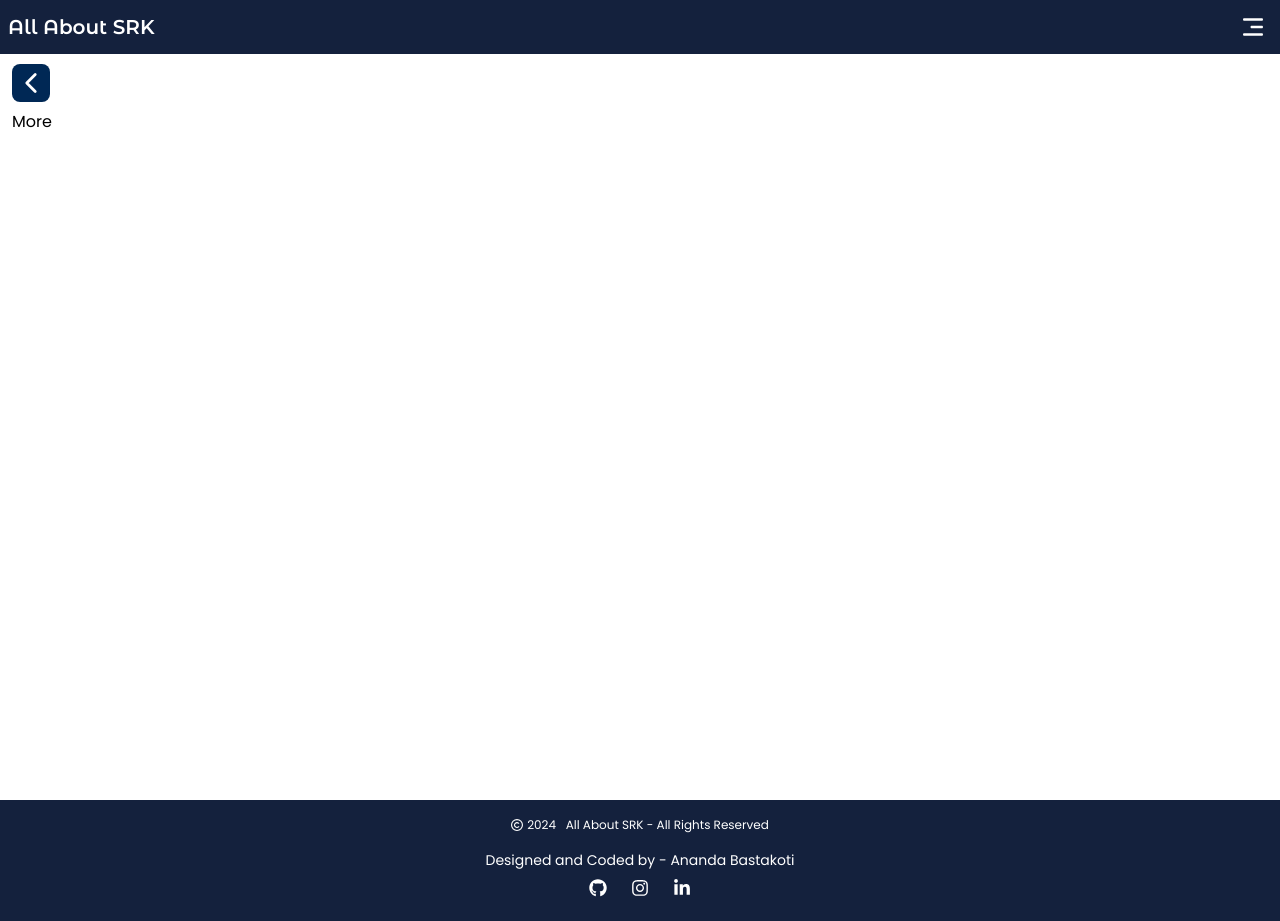
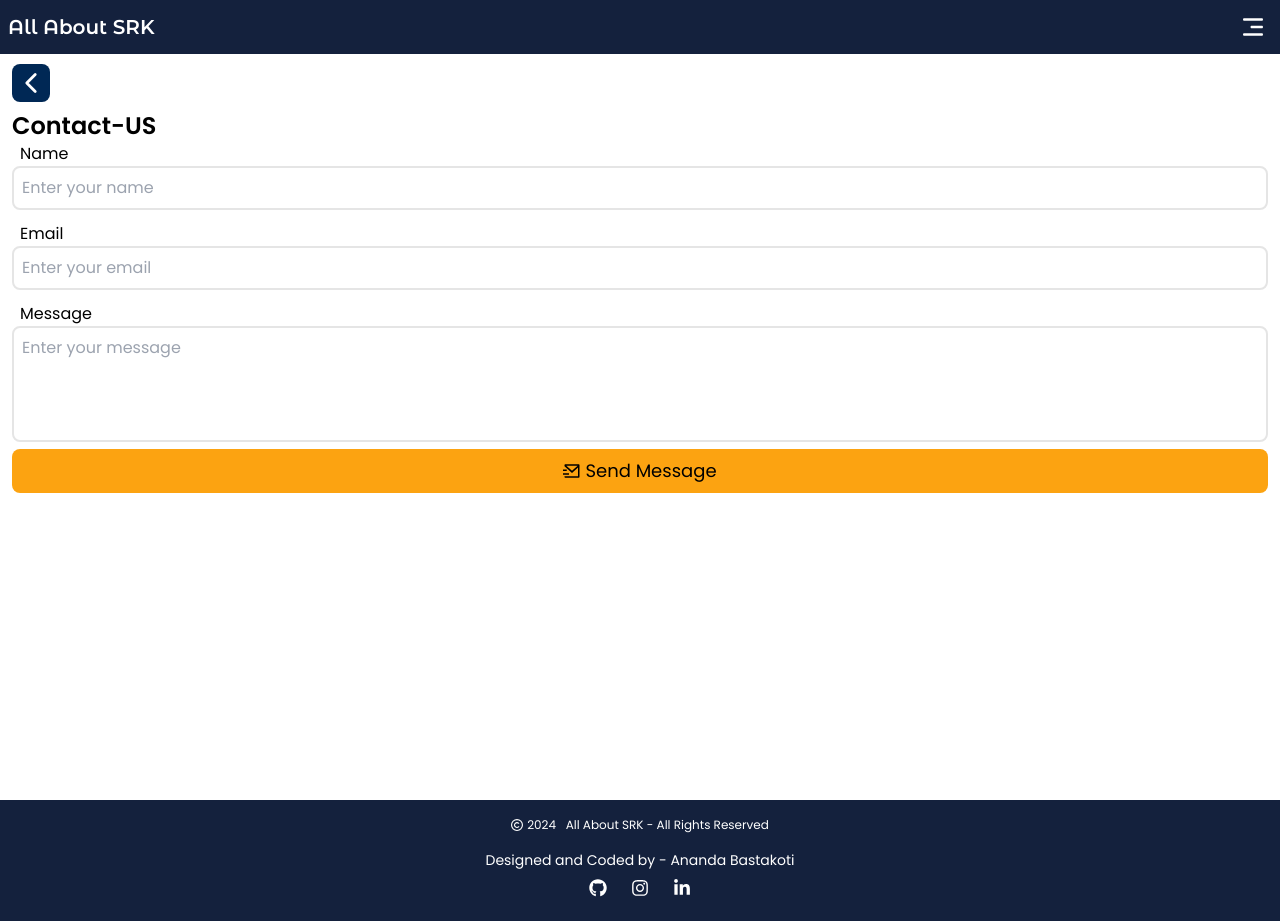
Before and after one commit to iamanandabastakoti/allaboutsrk, a React (Vite) app in the folder frontend/: page /more in a window 1280 px wide. Built offline with nearby package versions, Linux system fonts and the light colour scheme; a web font is replaced by a local one.

Commit message:
added contact-form in more page

```diff
--- a/frontend/package.json
+++ b/frontend/package.json
@@ -13,7 +13,8 @@
     "react": "^18.2.0",
     "react-dom": "^18.2.0",
     "react-icons": "^5.1.0",
-    "react-router-dom": "^6.22.3"
+    "react-router-dom": "^6.22.3",
+    "react-toastify": "^10.0.5"
   },
   "devDependencies": {
     "@types/react": "^18.2.66",
--- a/frontend/src/App.jsx
+++ b/frontend/src/App.jsx
@@ -11,6 +11,9 @@ import SingleMovie from './pages/SingleMovie'
 import { IoChevronBackOutline } from "react-icons/io5";
 import Footer from './components/Footer'
 import SingleGenre from './pages/SingleGenre'
+
+import { Bounce, Slide, ToastContainer } from 'react-toastify'
+import 'react-toastify/dist/ReactToastify.css';
 
 const App = () => {
   const [sidebar, setSidebar] = useState(false);
@@ -35,14 +38,28 @@ const App = () => {
             <Route index element={<Home />} />
             <Route path='/filmography'>
               <Route index element={<Filmography />} />
-              <Route path='/filmography/single-movie' element={<SingleMovie />} />
               <Route path='/filmography/single-genre' element={<SingleGenre />} />
+              <Route path='/filmography/movie/single-movie' element={<SingleMovie />} />
             </Route>
             <Route path='/about-us' element={<AboutUs />} />
             <Route path='/more' element={<More />} />
           </Routes>
         </div>
         <Footer />
+        <ToastContainer
+          position="bottom-center"
+          autoClose={3000}
+          limit={2}
+          hideProgressBar={false}
+          newestOnTop={false}
+          closeOnClick
+          rtl={false}
+          pauseOnFocusLoss={false}
+          draggable
+          pauseOnHover
+          theme="light"
+          transition={Slide}
+        />
       </div>
     </sidebarContext.Provider>
   )
--- a/frontend/src/pages/Filmography.jsx
+++ b/frontend/src/pages/Filmography.jsx
@@ -59,7 +59,7 @@ const Filmography = () => {
             {
               knownFor.map((props) => {
                 return (
-                  <Link to={'/filmography/single-movie'} className='flex flex-col items-start gap-2 min-h-60 min-w-36 max-w-36 overflow-hidden rounded-lg'>
+                  <Link to={'/filmography/movie/single-movie'} className='flex flex-col items-start gap-2 min-h-60 min-w-36 max-w-36 overflow-hidden rounded-lg'>
                     <img className='rounded-lg object-cover' src={props.image} alt="" />
                     <span className='px-2 text-sm'>{props.title}</span>
                   </Link>
@@ -84,7 +84,7 @@ const Filmography = () => {
             {
               knownFor.map((props) => {
                 return (
-                  <Link to={'/filmography/single-movie'} className='flex flex-col items-start gap-2 min-h-60 min-w-36 max-w-36 overflow-hidden rounded-lg'>
+                  <Link to={'/filmography/movie/single-movie'} className='flex flex-col items-start gap-2 min-h-60 min-w-36 max-w-36 overflow-hidden rounded-lg'>
                     <img className='rounded-lg object-cover' src={props.image} alt="" />
                     <span className='px-2 text-sm'>{props.title}</span>
                   </Link>
@@ -109,7 +109,7 @@ const Filmography = () => {
             {
               knownFor.map((props) => {
                 return (
-                  <Link to={'/filmography/single-movie'} className='flex flex-col items-start gap-2 min-h-60 min-w-36 max-w-36 overflow-hidden rounded-lg'>
+                  <Link to={'/filmography/movie/single-movie'} className='flex flex-col items-start gap-2 min-h-60 min-w-36 max-w-36 overflow-hidden rounded-lg'>
                     <img className='rounded-lg object-cover' src={props.image} alt="" />
                     <span className='px-2 text-sm'>{props.title}</span>
                   </Link>
--- a/frontend/src/pages/More.jsx
+++ b/frontend/src/pages/More.jsx
@@ -1,12 +1,42 @@
 import React, { useEffect } from 'react'
+import { RiMailSendLine } from "react-icons/ri";
+
+import { toast } from 'react-toastify';
+import 'react-toastify/dist/ReactToastify.css';
 
 const More = () => {
+
+  const sendMessage = () => {
+    toast.error('Cannot Send Messsage Right Now!');
+  }
 
   useEffect(() => {
     window.scrollTo({ top: '0', behavior: 'smooth' });
   }, []);
   return (
-    <div>More</div>
+    <div>
+      <div>
+        <h5 className='text-2xl font-semibold'>Contact-US</h5>
+        <form className='flex flex-col gap-3'>
+          <div>
+            <label className='px-2' htmlFor="">Name</label>
+            <input className='border-2 border-borderColor rounded-lg p-2 w-full focus:outline-none' type="text" placeholder='Enter your name' required />
+          </div>
+          <div>
+            <label className='px-2' htmlFor="">Email</label>
+            <input className='border-2 border-borderColor rounded-lg p-2 w-full focus:outline-none' type="email" placeholder='Enter your email' required />
+          </div>
+          <div>
+            <label className='px-2' htmlFor="">Message</label>
+            <textarea className='border-2 border-borderColor rounded-lg p-2 w-full focus:outline-none resize-none' cols="30" rows="4" placeholder='Enter your message' required />
+          </div>
+        </form>
+        <button className='w-full bg-buttonColor p-2 rounded-lg flex justify-center items-center gap-1 text-lg' onClick={sendMessage}>
+          <RiMailSendLine />
+          Send Message
+        </button>
+      </div>
+    </div>
   )
 }
 
--- a/frontend/src/pages/SingleGenre.jsx
+++ b/frontend/src/pages/SingleGenre.jsx
@@ -48,7 +48,7 @@ const SingleGenre = () => {
         {
           knownFor.map((props) => {
             return (
-              <Link to={'/filmography/single-movie'} className='border border-borderColor rounded-lg p-2 flex gap-2 overflow-hidden text-gray-600'>
+              <Link to={'/filmography/movie/single-movie'} className='border border-borderColor rounded-lg p-2 flex gap-2 overflow-hidden text-gray-600'>
                 <img className='w-2/6 h-44 object-cover' src={props.image} alt="poster" />
                 <div className='flex flex-col justify-around text-sm'>
                   <h5 className='font-semibold text-xl text-brandColor'>{props.title}</h5>
```
Also changed, not shown: 1 other file (tests, documents, lock files or other folders).
